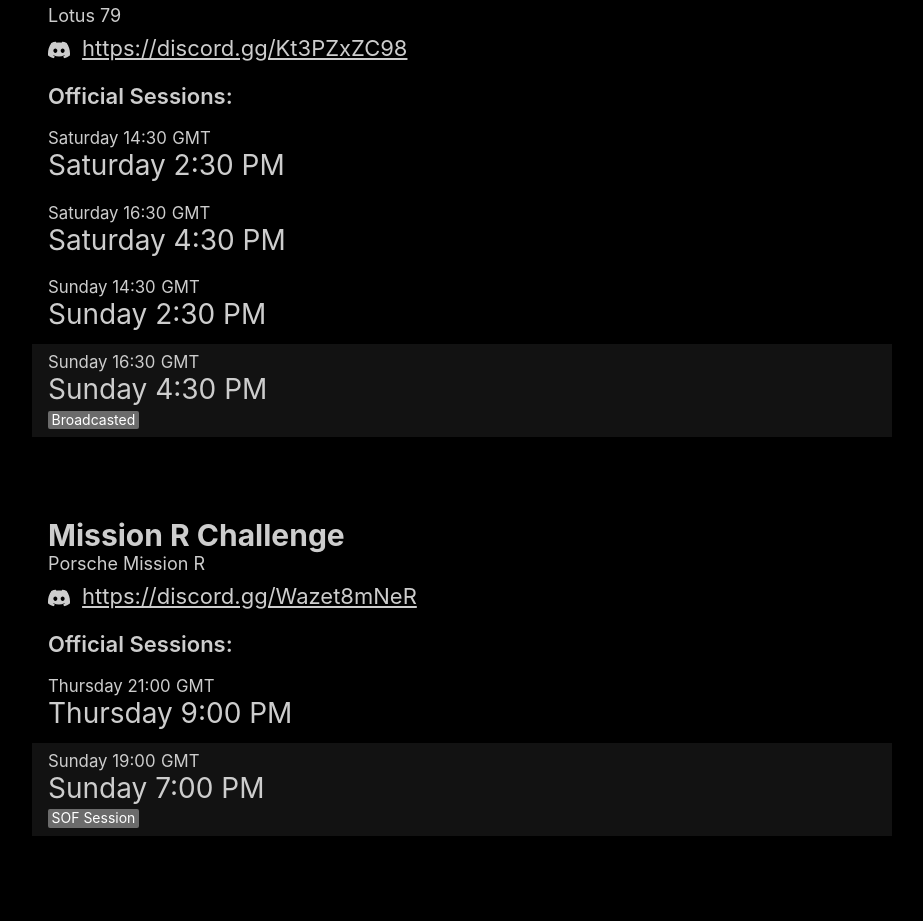
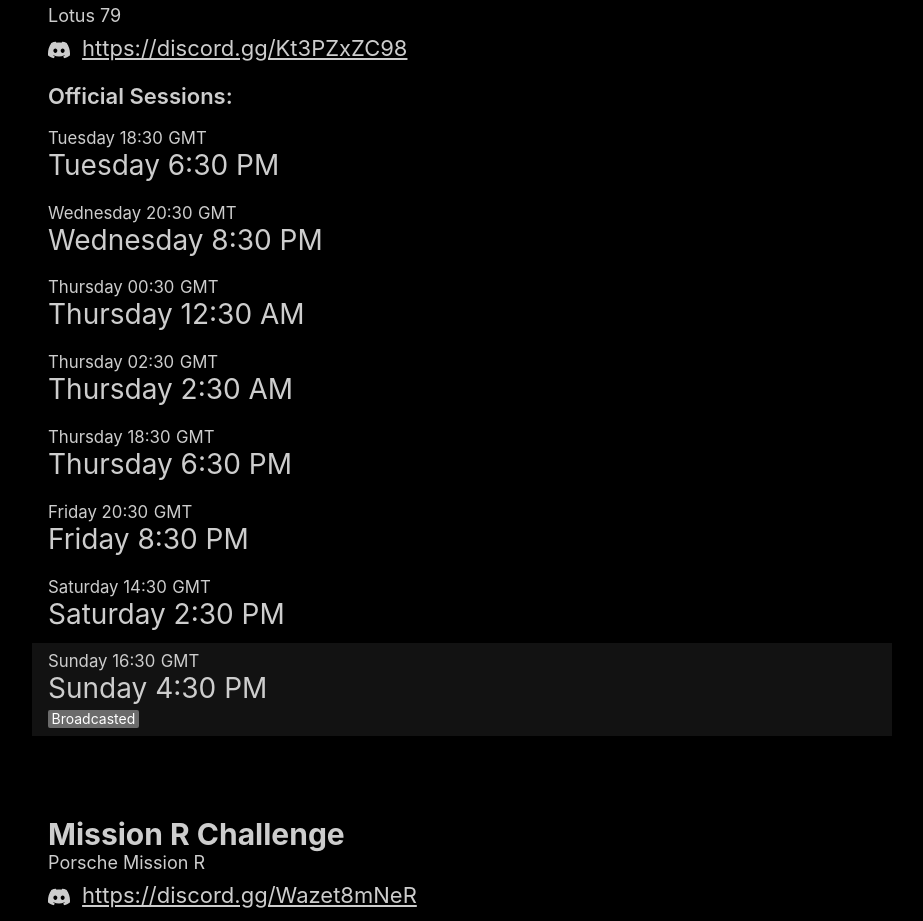
Before and after one commit to jamiehs/whenrace, a React (Create React App) app: page / in a window 1280 px wide. Shown: the part 3182-4103 px from the top of the page, without its empty margins (178-1101 px from the left). Built offline with nearby package versions, Linux system fonts and the light colour scheme.

Commit message:
Update L79

```diff
--- a/src/data/official-sessions.js
+++ b/src/data/official-sessions.js
@@ -267,15 +267,31 @@ const officials = [
         },
         sessions: [
             {
-                sessionDay: SAT,
-                sessionTimeGmt: '14:30',
+                sessionDay: TUE,
+                sessionTimeGmt: '18:30',
+            },
+            {
+                sessionDay: WED,
+                sessionTimeGmt: '20:30',
+            },
+            {
+                sessionDay: THU,
+                sessionTimeGmt: '00:30',
+            },
+            {
+                sessionDay: THU,
+                sessionTimeGmt: '02:30',
+            },
+            {
+                sessionDay: THU,
+                sessionTimeGmt: '18:30',
+            },
+            {
+                sessionDay: FRI,
+                sessionTimeGmt: '20:30',
             },
             {
                 sessionDay: SAT,
-                sessionTimeGmt: '16:30',
-            },
-            {
-                sessionDay: SUN,
                 sessionTimeGmt: '14:30',
             },
             {
```
